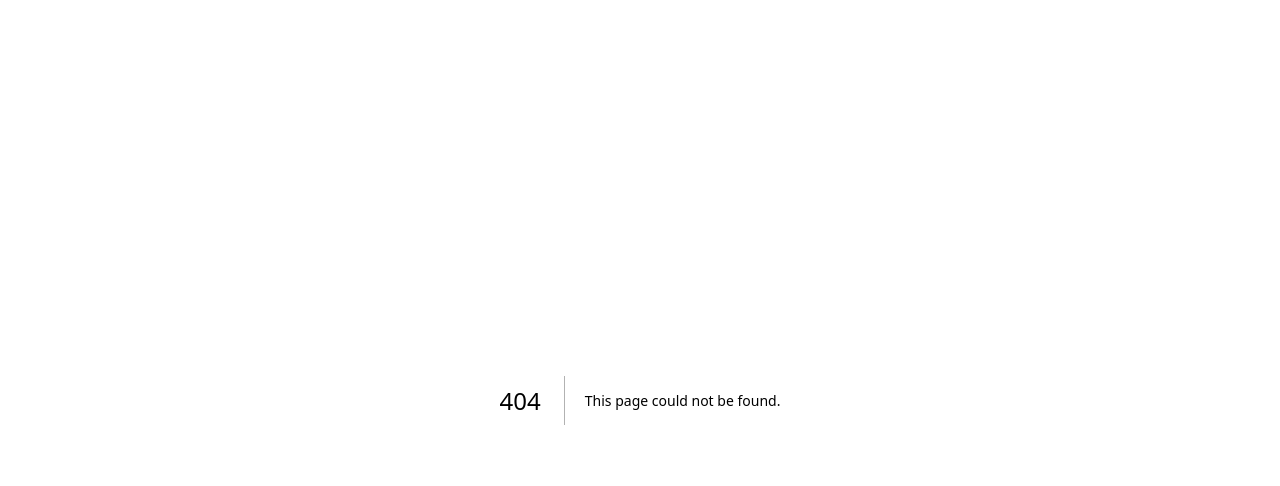
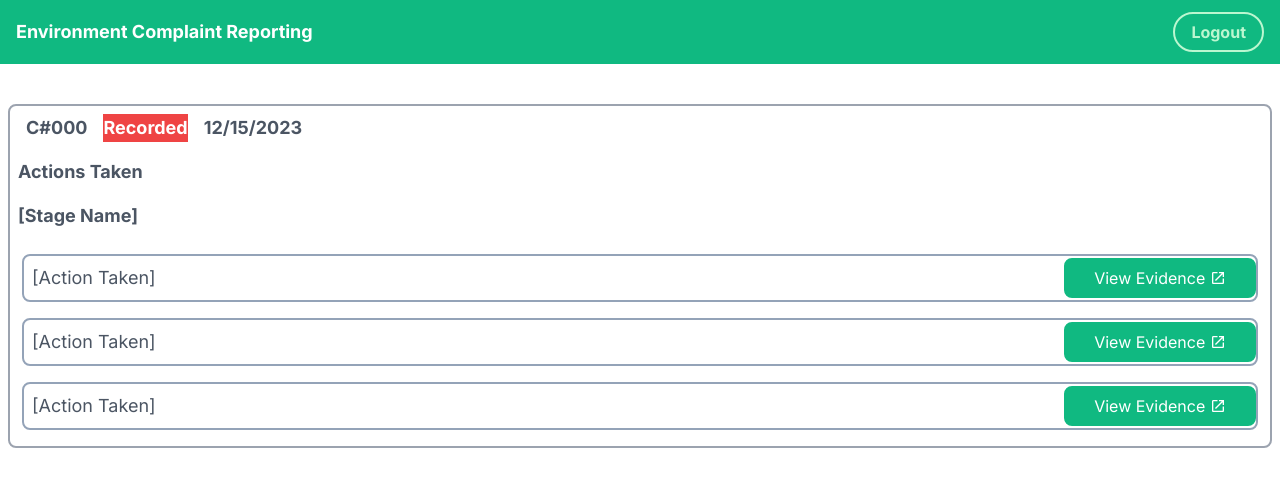
Before and after one commit to SDP-Group-Js/ECMS-Complaint-Reporting-App, a Next.js app: page /view-complaint/1 in a window 1280 px wide. Before the commit this address had no page. Shown: the top 486 px of the page. Built offline with nearby package versions, Linux system fonts and the light colour scheme.

Commit message:
Build The UI for checking investigation progress

```diff
--- /dev/null
+++ b/app/components/ActionDataRow.tsx
@@ -0,0 +1,18 @@
+import React from "react";
+import ViewEvidenceButton from "./ViewEvidenceButton";
+
+type ActionDataRowProps = {
+  actionId: number;
+  actionName: string;
+};
+
+const ActionDataRow = ({ actionId, actionName }: ActionDataRowProps) => {
+  return (
+    <div className='flex h-12 w-full my-2 pl-2 justify-between items-center border-slate-400 rounded-lg border-2'>
+      <div className='w-[60%]'>{actionName}</div>
+      <ViewEvidenceButton actionId={actionId} />
+    </div>
+  );
+};
+
+export default ActionDataRow;
--- /dev/null
+++ b/app/components/ComplaintCard.tsx
@@ -0,0 +1,62 @@
+import React from "react";
+import BlankLine from "./BlankLine";
+import ActionDataRow from "./ActionDataRow";
+import ComplaintStatusTag from "./ComplaintStatusTag";
+
+type ComplaintCardProps = {
+  complaintId: number;
+  complaintStatus: string;
+  complaintDate: Date;
+};
+
+const ComplaintCard = async ({
+  complaintId,
+  complaintStatus,
+  complaintDate,
+}: ComplaintCardProps) => {
+  function formatComplaintId(
+    complaintId: number,
+    maxCharacters: number
+  ): string {
+    const characters = Math.max(maxCharacters, 3);
+    const formattedId = complaintId.toString().padStart(characters, "0");
+    const hashedId = "#" + formattedId;
+    return hashedId;
+  }
+
+  return (
+    <section className='my-2 mx-2 rounded-lg border-2 border-gray-400 px-2 py-2 text-base text-gray-600 lg:mx-2 lg:text-lg'>
+      <div className='flex items-center justify-between font-bold md:justify-start'>
+        <div className='mx-2'>C{formatComplaintId(complaintId, 3)}</div>
+        <div className='mx-2'>
+          <ComplaintStatusTag status={complaintStatus} />
+        </div>
+        <div className='mx-2 block'>{complaintDate.toLocaleDateString()}</div>
+      </div>
+
+      <BlankLine />
+
+      <div className='flex justify-start items-center font-bold text-base md:text:lg lg:text-xl'>
+        <h2 className='flex justify-center text-lg font-bold'>Actions Taken</h2>
+      </div>
+
+      <BlankLine />
+
+      <h3 className='flex justify-start text-lg font-bold'>[Stage Name]</h3>
+
+      <BlankLine />
+
+      <div className='flex justify-start items-center mx-1'>
+        <ActionDataRow actionId={0} actionName='[Action Taken]' />
+      </div>
+      <div className='flex justify-start items-center mx-1'>
+        <ActionDataRow actionId={2} actionName='[Action Taken]' />
+      </div>
+      <div className='flex justify-start items-center mx-1'>
+        <ActionDataRow actionId={3} actionName='[Action Taken]' />
+      </div>
+    </section>
+  );
+};
+
+export default ComplaintCard;
--- a/app/components/ComplaintOptionsButtons.tsx
+++ b/app/components/ComplaintOptionsButtons.tsx
@@ -3,6 +3,7 @@ import React from "react";
 import { MdOutlineForest } from "react-icons/md";
 import { LuBird } from "react-icons/lu";
 import { TiLeaf } from "react-icons/ti";
+import Link from "next/link";
 
 const Button = () => {
   const iconStyle = {
@@ -18,23 +19,56 @@ const Button = () => {
   };
 
   return (
-    <div className="flex flex-col items-center justify-center h-screen">
-      <button className="flex items-center text-md font-bold text-black md:text-xl lg:text-xl rounded-md border border-black hover:border-slate-400 p-4 my-2" style={fixedWidthStyle}>
-        <MdOutlineForest style={iconStyle} />
-        <span style={textWithSpaceStyle}>Forestry Complaint</span>
-      </button>
+    <div className='flex flex-col items-center justify-center h-screen'>
+      {complaintTypeCard(
+        fixedWidthStyle,
+        iconStyle,
+        textWithSpaceStyle,
+        "Forestry Complaint",
+        <MdOutlineForest />,
+        "../submit-forestry-complaint"
+      )}
 
-      <button className="flex items-center text-md font-bold text-black md:text-md lg:text-xl rounded-md border border-black hover:border-slate-400 p-4 my-2" style={fixedWidthStyle}>
-        <LuBird style={iconStyle} />
-        <span style={textWithSpaceStyle}>Wildlife Complaint</span>
-      </button>
+      {complaintTypeCard(
+        fixedWidthStyle,
+        iconStyle,
+        textWithSpaceStyle,
+        "Wildlife Complaint",
+        <LuBird />,
+        "../submit-wildlife-complaint"
+      )}
 
-      <button className="flex items-center text-md font-bold text-black md:text-md lg:text-xl rounded-md border border-black hover:border-slate-400 p-4 my-2" style={fixedWidthStyle}>
-        <TiLeaf style={iconStyle} />
-        <span style={textWithSpaceStyle}>General Complaint</span>
-      </button>
+      {complaintTypeCard(
+        fixedWidthStyle,
+        iconStyle,
+        textWithSpaceStyle,
+        "General Complaint",
+        <TiLeaf />,
+        "../submit-general-complaint"
+      )}
     </div>
   );
 };
 
 export default Button;
+function complaintTypeCard(
+  fixedWidthStyle: { width: string },
+  iconStyle: { marginRight: string },
+  textWithSpaceStyle: { marginRight: string },
+  content: string,
+  icon: React.ReactNode,
+  link: string
+) {
+  return (
+    <button style={fixedWidthStyle}>
+      <Link
+        href={link}
+        className='flex items-center text-md font-bold text-black md:text-xl lg:text-xl rounded-md border border-black hover:border-slate-400 p-4 my-2'
+      >
+        {icon &&
+          React.cloneElement(icon as React.ReactElement, { style: iconStyle })}
+        <span style={textWithSpaceStyle}>{content}</span>
+      </Link>
+    </button>
+  );
+}
--- /dev/null
+++ b/app/components/ComplaintStatusTag.tsx
@@ -0,0 +1,19 @@
+import React from "react";
+
+type ComplaintStatusTagProps = {
+  status: string;
+};
+
+const ComplaintStatusTag = ({ status }: ComplaintStatusTagProps) => {
+  let classNames = "";
+  if (status === "Recorded") {
+    classNames = "bg-red-500 text-white";
+  } else if (status === "In progress") {
+    classNames = "bg-orange-500 text-white";
+  } else if (status === "Resolved") {
+    classNames = "bg-green-500 text-white";
+  }
+  return <div className={classNames}>{status}</div>;
+};
+
+export default ComplaintStatusTag;
--- a/app/components/NavBar.tsx
+++ b/app/components/NavBar.tsx
@@ -14,34 +14,34 @@ const NavBar = () => {
   };
 
   return (
-    <nav className="h-full w-full">
+    <nav className='h-full w-full'>
       <div
-        id="mainContent"
-        className="flex h-12 w-full items-center justify-between bg-emerald-500 px-4 py-3 md:h-14 lg:h-16"
+        id='mainContent'
+        className='flex h-12 w-full items-center justify-between bg-emerald-500 px-4 py-3 md:h-14 lg:h-16'
       >
         <Link
-          href="/viewInvestigations/"
-          className="text-sm font-bold text-white md:text-base lg:text-lg"
+          href='/report-complaint'
+          className='text-sm font-bold text-white md:text-base lg:text-lg'
         >
           <h1>Environment Complaint Reporting</h1>
         </Link>
-        <div className="md:hidden">
+        <div className='md:hidden'>
           <NavBarCollapseButton onClick={handleCollapse} />
         </div>
-        <div className="hidden md:block">
+        <div className='hidden md:block'>
           <LogoutButton />
         </div>
       </div>
       <div
-        id="collapsedContent"
+        id='collapsedContent'
         className={`flex-grow items-center justify-center rounded-md bg-emerald-100 shadow md:hidden ${
           isExpanded ? "" : "hidden"
         }`}
       >
         <ul>
-          <li className="block px-4 py-2 text-sm hover:font-bold">Item 1</li>
-          <li className="block px-4 py-2 text-sm hover:font-bold">Item 2</li>
-          <li className="block px-4 py-2 text-sm text-red-600 hover:font-bold">
+          <li className='block px-4 py-2 text-sm hover:font-bold'>Item 1</li>
+          <li className='block px-4 py-2 text-sm hover:font-bold'>Item 2</li>
+          <li className='block px-4 py-2 text-sm text-red-600 hover:font-bold'>
             <button>Logout</button>
           </li>
         </ul>
--- /dev/null
+++ b/app/components/ViewEvidenceButton.tsx
@@ -0,0 +1,23 @@
+"use client";
+import React from "react";
+import { IoMdOpen } from "react-icons/io";
+
+type EvidenceButtonProps = {
+  actionId: number;
+};
+
+const ViewEvidenceButton = ({ actionId }: EvidenceButtonProps) => {
+  //Hanlde button onclick TBA
+
+  return (
+    <>
+      <button className='flex h-12 w-44 items-center justify-center rounded-lg border-2 border-emerald-500 bg-emerald-500 px-4 py-2 text-sm text-white transition-all hover:font-bold lg:h-10 lg:w-48 lg:text-base'>
+        <span>View Evidence</span>
+        &nbsp;
+        <IoMdOpen />
+      </button>
+    </>
+  );
+};
+
+export default ViewEvidenceButton;
--- a/app/report-complaint/page.tsx
+++ b/app/report-complaint/page.tsx
@@ -2,12 +2,13 @@ import React from "react";
 import NavBar from "../components/NavBar";
 import Complaints from "../components/ComplaintOptionsButtons";
 
-
 const Header = () => {
   return (
-    <div className="sticky top-0">
+    <div className='sticky top-0'>
       <NavBar />
-     <Complaints/>
+      <section className='flex items-center justify-center'>
+        <Complaints />
+      </section>
     </div>
   );
 };
--- /dev/null
+++ b/app/view-complaint/[id]/page.tsx
@@ -0,0 +1,27 @@
+import ViewEvidenceButton from "@/app/components/ViewEvidenceButton";
+import NavBar from "../../components/NavBar";
+import BlankLine from "@/app/components/BlankLine";
+import ActionDataRow from "@/app/components/ActionDataRow";
+import ComplaintCard from "@/app/components/ComplaintCard";
+
+interface ViewComplaintParams {
+  params: { id: number };
+}
+
+export default function Home({ params }: ViewComplaintParams) {
+  const complaintId = params.id;
+  return (
+    <div className='sticky top-0'>
+      <NavBar />
+      <BlankLine />
+      <BlankLine />
+      <main>
+        <ComplaintCard
+          complaintId={0}
+          complaintStatus='Recorded'
+          complaintDate={new Date()}
+        />
+      </main>
+    </div>
+  );
+}
--- /dev/null
+++ b/app/view-complaint/page.tsx
@@ -0,0 +1,9 @@
+import NavBar from "../components/NavBar";
+
+export default function Home() {
+  return (
+    <main>
+      <span>Makeshift route - Change it if needed</span>
+    </main>
+  );
+}
```
